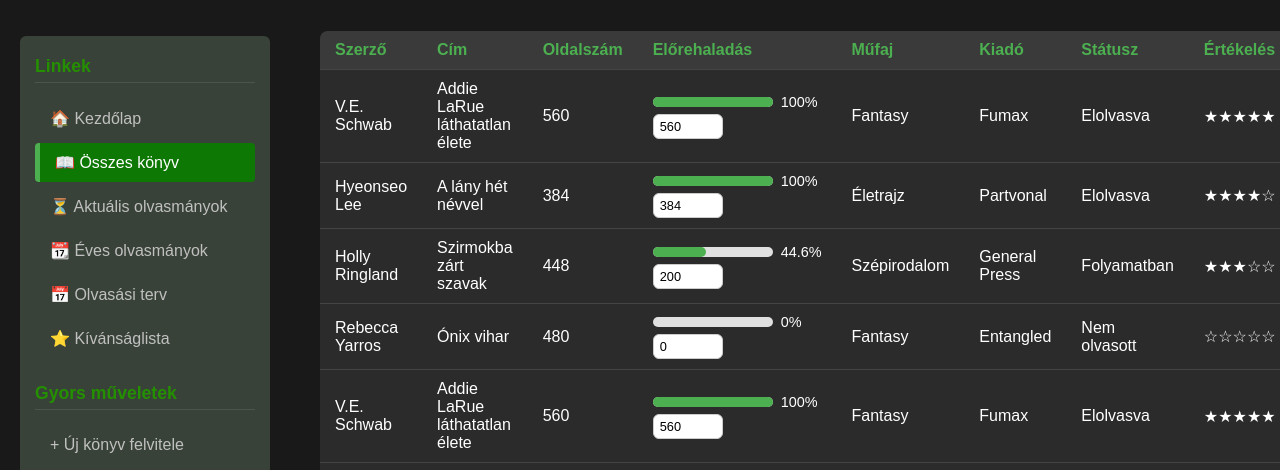
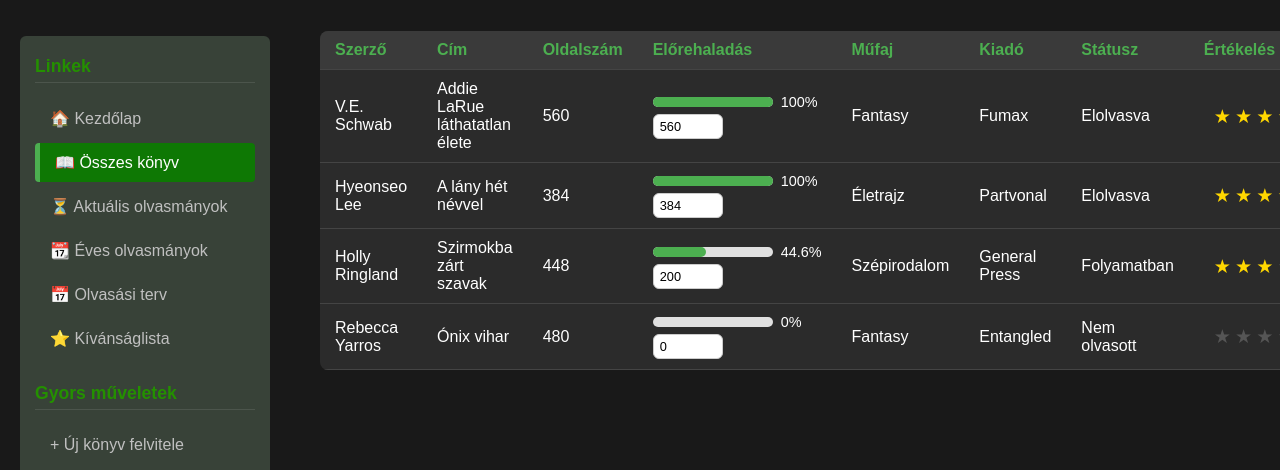
Before and after one commit to Rycbar01/konyvtar, a React (Vite) app: page /osszes in a window 1280 px wide. Shown: the part 309-779 px from the top of the page. Built offline with nearby package versions, Linux system fonts and the light colour scheme.

Commit message:
Összes könyv extrák

```diff
--- a/src/Components/OsszesKonyv.jsx
+++ b/src/Components/OsszesKonyv.jsx
@@ -1,5 +1,3 @@
-// src/Components/OsszesKonyv.jsx
-
 import React, { useState } from "react";
 import "./Osszkonyvek.css";
 import { FaTrash } from "react-icons/fa";
@@ -9,43 +7,37 @@ const kezdetiKonyvek = [
   { id: 102, cim: "A lány hét névvel", szerzo: "Hyeonseo Lee", oldalszam: 384, mufaj: "Életrajz", kiado: "Partvonal", statusz: "Elolvasva", ertekeles: 4, aktualisOldal: 384 },
   { id: 103, cim: "Szirmokba zárt szavak", szerzo: "Holly Ringland", oldalszam: 448, mufaj: "Szépirodalom", kiado: "General Press", statusz: "Folyamatban", ertekeles: 3, aktualisOldal: 200 },
   { id: 104, cim: "Ónix vihar", szerzo: "Rebecca Yarros", oldalszam: 480, mufaj: "Fantasy", kiado: "Entangled", statusz: "Nem olvasott", ertekeles: 0, aktualisOldal: 0 },
-  { id: 101, cim: "Addie LaRue láthatatlan élete", szerzo: "V.E. Schwab", oldalszam: 560, mufaj: "Fantasy", kiado: "Fumax", statusz: "Elolvasva", ertekeles: 5, aktualisOldal: 560 },
-  { id: 102, cim: "A lány hét névvel", szerzo: "Hyeonseo Lee", oldalszam: 384, mufaj: "Életrajz", kiado: "Partvonal", statusz: "Elolvasva", ertekeles: 4, aktualisOldal: 384 },
-  { id: 103, cim: "Szirmokba zárt szavak", szerzo: "Holly Ringland", oldalszam: 448, mufaj: "Szépirodalom", kiado: "General Press", statusz: "Folyamatban", ertekeles: 3, aktualisOldal: 200 },
-  { id: 104, cim: "Ónix vihar", szerzo: "Rebecca Yarros", oldalszam: 480, mufaj: "Fantasy", kiado: "Entangled", statusz: "Nem olvasott", ertekeles: 0, aktualisOldal: 0 },
 ];
-
-const csillagokKirajzolasa = (db) => "★".repeat(db) + "☆".repeat(5 - db);
 
 const OsszesKonyv = () => {
   const [konyvek, setKonyvek] = useState(kezdetiKonyvek);
 
-  // --- OLDALSZÁM ÉS STATUSZ KEZELÉS ---
   const kezelesOldalValtozas = (id, ujOldal) => {
     setKonyvek((elozo) =>
       elozo.map((k) => {
         if (k.id === id) {
           const aktualis = Number(ujOldal);
-
           let ujStatusz = k.statusz;
-          if (aktualis === 0) {
-            ujStatusz = "Nem olvasott";
-          } else if (aktualis >= k.oldalszam) {
-            ujStatusz = "Elolvasva";
-          } else {
-            ujStatusz = "Folyamatban";
-          }
-
-          return { ...k, aktualisOldal: aktualis, statusz: ujStatusz };
+          if (aktualis === 0) ujStatusz = "Nem olvasott";
+          else if (aktualis >= k.oldalszam) ujStatusz = "Elolvasva";
+          else ujStatusz = "Folyamatban";
+          // Ha még nincs elkezdve, ne legyen értékelés
+          const ujErtekeles = aktualis === 0 ? 0 : k.ertekeles;
+          return { ...k, aktualisOldal: aktualis, statusz: ujStatusz, ertekeles: ujErtekeles };
         }
         return k;
       })
     );
   };
 
-  // --- KÖNYV TÖRLÉSE ---
   const kezelesTorles = (id) => {
     setKonyvek(konyvek.filter((k) => k.id !== id));
+  };
+
+  const kezelesErtekeles = (id, ertek) => {
+    setKonyvek((elozo) =>
+      elozo.map((k) => (k.id === id ? { ...k, ertekeles: ertek } : k))
+    );
   };
 
   return (
@@ -96,7 +88,24 @@ const OsszesKonyv = () => {
                   <td>{k.mufaj}</td>
                   <td>{k.kiado}</td>
                   <td>{k.statusz}</td>
-                  <td>{csillagokKirajzolasa(k.ertekeles)}</td>
+                  <td>
+                  <td className="csillag-cella">
+                  <div className="csillag-ertekeles">
+                    {[1, 2, 3, 4, 5].map((n) => (
+                      <span
+                        key={n}
+                        className={n <= k.ertekeles ? "csillag aktiv" : "csillag"}
+                        onClick={() => k.aktualisOldal > 0 && kezelesErtekeles(k.id, n)}
+                      >
+                        ★
+                      </span>
+                    ))}
+                  </div>
+                </td>
+
+                </td>
+
+
                   <td>
                     <button className="delete-gomb" onClick={() => kezelesTorles(k.id)} title="Törlés">
                       <FaTrash />
--- a/src/Components/Osszkonyvek.css
+++ b/src/Components/Osszkonyvek.css
@@ -1,3 +1,4 @@
+
 /* Táblázat stílus */
 /* Táblázat */
 .konyv-tabla {
@@ -15,7 +16,6 @@
   color: #4CAF50;
   font-weight: bold;
   text-align: left;
-  border-bottom: 1px solid #444;
 }
 
 /* Sorok és hover */
@@ -150,3 +150,22 @@
 .hozzaad-gomb:hover {
   background: #0a5e03;
 }
+.csillag-ertekeles {
+  display: flex;
+  gap: 4px;
+  cursor: pointer;
+}
+
+.csillag {
+  font-size: 1.2rem;
+  color: #555; /* üres csillag */
+  transition: color 0.2s;
+}
+
+.csillag.aktiv {
+  color: #FFD700; /* arany csillag */
+}
+.konyv-tabla td.csillag-cella {
+  border-bottom: none; /* eltünteti a vonalat */
+  padding: 5px 10px;
+}
```
